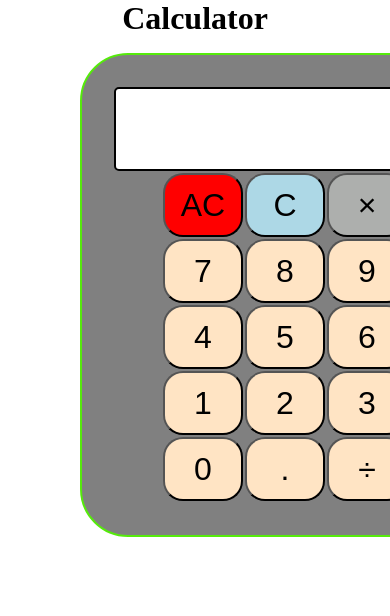
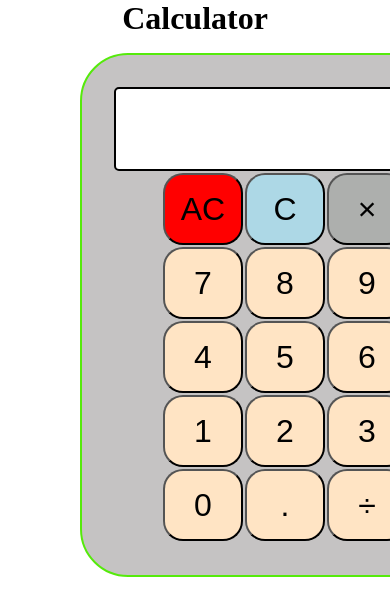
Before and after one commit to bindrohit07/Calculator, a React (Vite) app: page / in a window 390 px wide. Shown: the top 616 px of the page. Built offline with nearby package versions, Linux system fonts and the light colour scheme.

Commit message:
App changes

```diff
--- a/src/App.css
+++ b/src/App.css
@@ -32,7 +32,7 @@ button{
     background-color: bisque;
     border-radius: 20px;
     font-size: 2rem;
-    height: 4rem;
+    height: 4.5rem;
     width: 5rem;
     cursor:default;
 
@@ -60,7 +60,7 @@ button{
         margin-left: 5rem;
         border: 2px solid rgb(85, 234, 11);
         border-radius: 3rem;
-        background-color: gray;
+        background-color: rgb(197, 195, 195);
         display: inline-block;
         padding: 2rem 2rem;
 
--- a/src/App.jsx
+++ b/src/App.jsx
@@ -1,7 +1,6 @@
 
 import React from 'react'
 import Calc from './Calc'
-import Footer from './Footer'
 const App = () => {
     return (
     <>
--- a/src/Calc.jsx
+++ b/src/Calc.jsx
@@ -1,6 +1,5 @@
 //import React from 'react'
 import React,{useState} from 'react'
-//import './App.css'
 const Calc = () => {
   const [result,setResult]= useState("");
 const handleClick =(e) => {
--- a/src/main.jsx
+++ b/src/main.jsx
@@ -2,7 +2,6 @@ import React from 'react'
 import ReactDOM from 'react-dom/client'
 import App from './App'
 import './App.css'
-//import './index.css'
 //import reportWebVitals from './reportWebVitals';
 ReactDOM.createRoot(document.getElementById('root')).render(
   //const root = ReactDOM.createRoot(document.getElementById('root'));
```
